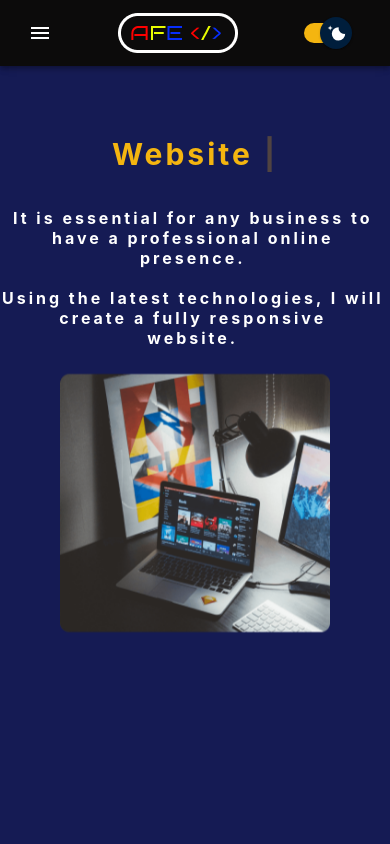
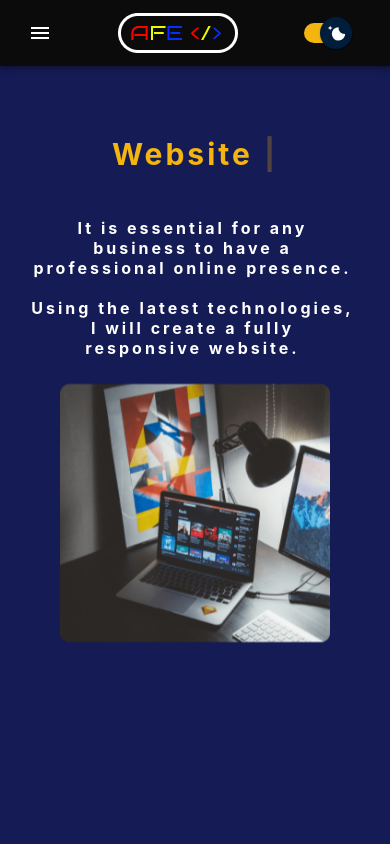
Before and after one commit to Adrian-Edu/best-web-design, a React (Create React App) app: page /webdesign in a window 390 px wide. Shown: the top 844 px of the page. Built offline with nearby package versions, Linux system fonts and the light colour scheme.

Commit message:
am scos br

```diff
--- a/src/pages/services-page/Services.css
+++ b/src/pages/services-page/Services.css
@@ -189,4 +189,8 @@ h6 {
   .second2-fourtpage {
     padding-left: 0px;
   }
+
+  .services-page-height {
+    height: 110vh;
+  }
 }
--- a/src/pages/skills-page/SkillsPage.css
+++ b/src/pages/skills-page/SkillsPage.css
@@ -188,6 +188,6 @@ h4 {
     display: flex;
     justify-content: center;
     align-items: center;
-    height: 70vh;
+    height: 65vh;
   }
 }
--- a/src/pages/web-design/WebDesign.css
+++ b/src/pages/web-design/WebDesign.css
@@ -16,6 +16,7 @@
   text-align: center;
   font-size: 40px;
   letter-spacing: 3px;
+  padding: 0 30px;
 }
 
 .secondpicture {
@@ -31,7 +32,21 @@
 .second-container {
   display: flex;
   flex-direction: row;
-  justify-content: space-evenly;
+  justify-content: space-around;
+  align-items: center;
+}
+
+.second-container-h6 {
+  margin-top: 10px;
+  width: 50%;
+  justify-content: center;
+  align-items: center;
+}
+
+.second-container-image {
+  width: 50%;
+  display: flex;
+  justify-content: center;
   align-items: center;
 }
 
@@ -104,6 +119,14 @@
     padding: 70px 0 30px 0;
     font-size: 40px;
   }
+
+  .second-container-h6 {
+    width: 100%;
+  }
+
+  .second-container-image {
+    width: 100%;
+  }
 }
 
 @media screen and (max-width: 600px) {
--- a/src/pages/web-design/WebDesign.jsx
+++ b/src/pages/web-design/WebDesign.jsx
@@ -24,20 +24,16 @@ function WebDesign(props) {
           />
         </p>
       </div>
-      <div className="second-container ">
-        <div className="secondpagetext animate__animated animate__backInLeft">
+      <div className="second-container">
+        <div className="second-container-h6">
           <p
             className="h6"
             style={{
               color: `${props.textColor}`,
             }}
           >
-            It is essential for any business to
-            <br />
-            have a professional online
-            <br />
+            It is essential for any business to have a professional online
             presence.
-            <br />
           </p>
           <p
             className="h6"
@@ -45,18 +41,17 @@ function WebDesign(props) {
               color: `${props.textColor}`,
             }}
           >
-            Using the latest technologies, I will
-            <br />
-            create a fully responsive
-            <br />
+            Using the latest technologies, I will create a fully responsive
             website.
           </p>
         </div>
-        <img
-          src={secondslicepicture}
-          className="secondpicture animate__animated animate__backInRight "
-          alt="presentation img"
-        />
+        <div className="second-container-image">
+          <img
+            src={secondslicepicture}
+            className="secondpicture animate__animated animate__backInRight "
+            alt="presentation img"
+          />
+        </div>
       </div>
       <BackToTopButton
         background={props.background}
```
